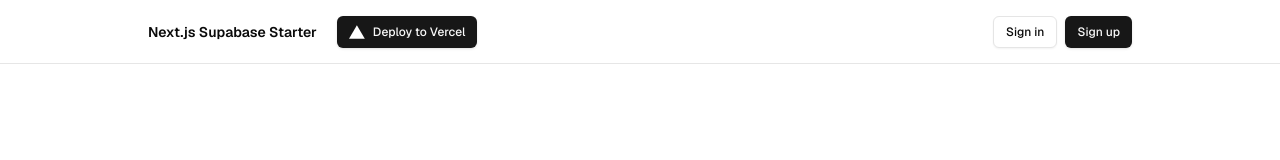
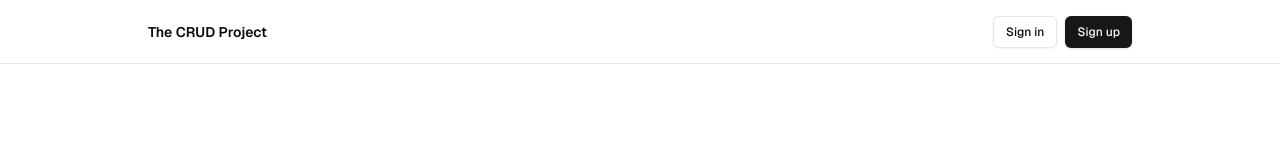
Before and after one commit to trant98/delivery-earning-tracker, a Next.js app: page /protected in a window 1280 px wide. Shown: the top 160 px of the page. Built offline with nearby package versions, Linux system fonts and the light colour scheme; no server answers; the database is empty.

Commit message:
Modify Landing Page messages and re-route the Link for dashboard of logged-in users

```diff
--- a/app/layout.tsx
+++ b/app/layout.tsx
@@ -9,8 +9,8 @@ const defaultUrl = process.env.VERCEL_URL
 
 export const metadata: Metadata = {
   metadataBase: new URL(defaultUrl),
-  title: "Next.js and Supabase Starter Kit",
-  description: "The fastest way to build apps with Next.js and Supabase",
+  title: "Delivery Earning Tracker",
+  description: "Track income, mileage, and delivery sources in one place",
 };
 
 const geistSans = Geist({
--- a/app/protected/layout.tsx
+++ b/app/protected/layout.tsx
@@ -1,4 +1,3 @@
-import { DeployButton } from "@/components/deploy-button";
 import { EnvVarWarning } from "@/components/env-var-warning";
 import { AuthButton } from "@/components/auth-button";
 import { ThemeSwitcher } from "@/components/theme-switcher";
@@ -17,10 +16,7 @@ export default function ProtectedLayout({
         <nav className="w-full flex justify-center border-b border-b-foreground/10 h-16">
           <div className="w-full max-w-5xl flex justify-between items-center p-3 px-5 text-sm">
             <div className="flex gap-5 items-center font-semibold">
-              <Link href={"/"}>Next.js Supabase Starter</Link>
-              <div className="flex items-center gap-2">
-                <DeployButton />
-              </div>
+              <Link href={"/protected"}>The CRUD Project</Link>
             </div>
             {!hasEnvVars ? (
               <EnvVarWarning />
```
